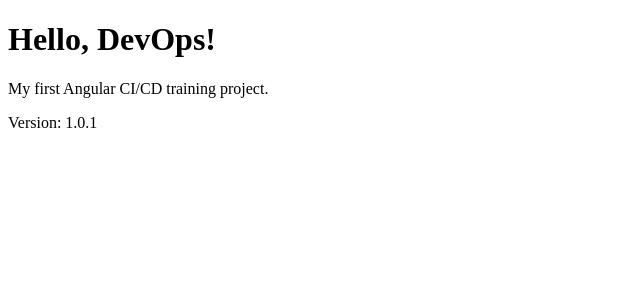
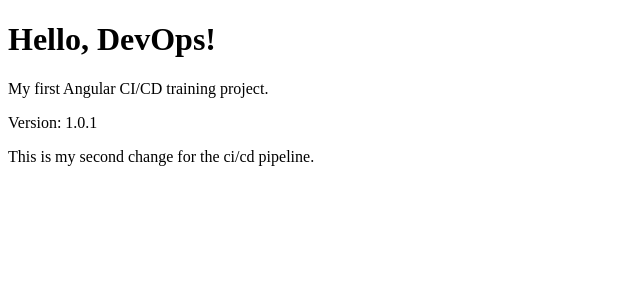
Before and after one commit to SuzanneNicol897/angular-devops-playground, an Angular app: page / in a window 1280 px wide. Shown: the top 300 px of the page, without its empty margins (0-640 px from the left). Built offline with nearby package versions, Linux system fonts and the light colour scheme.

Commit message:
second rest of ci/cd

```diff
--- a/src/app/app.html
+++ b/src/app/app.html
@@ -2,4 +2,5 @@
   <h1>Hello, DevOps!</h1>
   <p>My first Angular CI/CD training project.</p>
   <p>Version: 1.0.1</p>
+  <p>This is my second change for the ci/cd pipeline.</p>
 </div>
```
